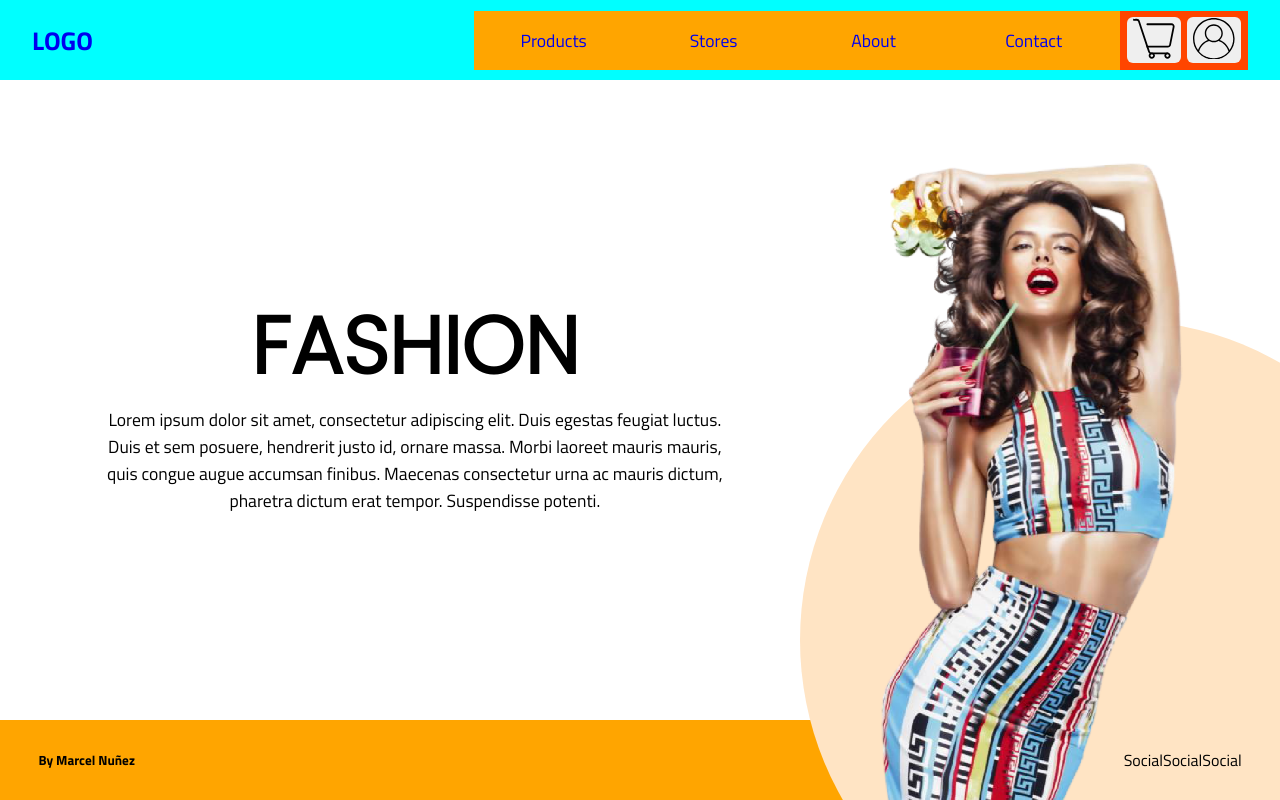
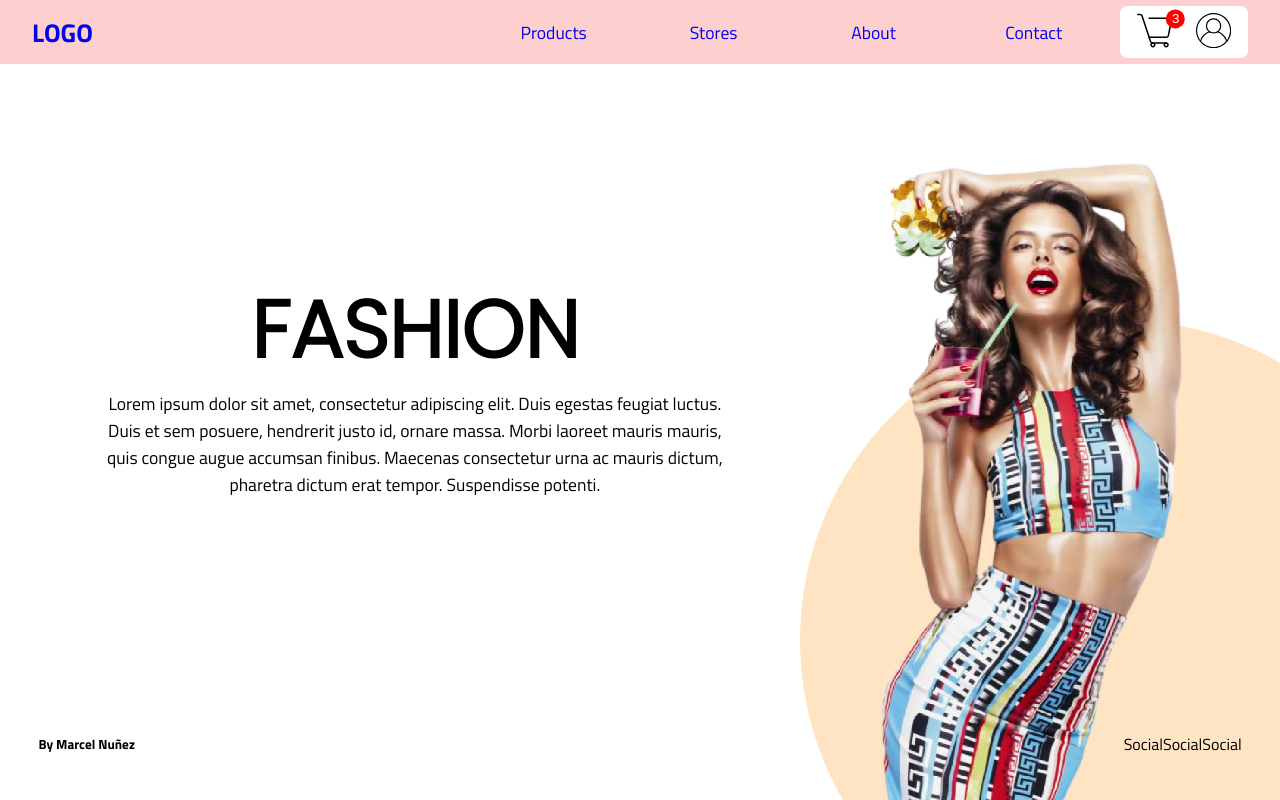
Before and after one commit to MarcelNDG/fashion-for-portfolio, a React (Create React App) app: page / in a window 1280 px wide. Built offline with nearby package versions, Linux system fonts and the light colour scheme.

Commit message:
Progress style header

```diff
--- a/src/App.css
+++ b/src/App.css
@@ -23,9 +23,9 @@ font-family: "Titillium Web", sans-serif;
 header{
  display: grid;
  justify-content: space-between;
- background-color: aqua;
+ background-color: #fdcfcf;
  align-items: center;
- height: 10vh;
+ height: 8vh;
  grid-template-columns: 1fr 0.8fr;
  grid-gap: 0.4rem;
  padding: 0 1rem;
@@ -54,7 +54,7 @@ main{
 
 footer{
   grid-area: footer;
-  background-color: orange;
+ /* background-color: orange; */
   min-height: 4rem;
   height: 10vh;
   padding: 0 1rem;
@@ -76,11 +76,12 @@ footer{
 }
 
 .headerWrap{
-  display: grid;
+  display: none;
+  height: 8vh;
   grid-template-columns: 1fr 0.2fr;
   grid-gap: 0.4rem;
   justify-content: space-between;
-  background-color: orange;
+ /* background-color: orange; */
 }
 
 
@@ -88,7 +89,6 @@ footer{
   display: none;
   /* flex */
   align-items: center;
-
 }
 
 .headerBtnList{
@@ -107,12 +107,28 @@ footer{
 
 .headerOptionsWrap{
   display: flex;
+  height: 6.6vh;
+  width: 8rem;
+  border-radius: 7px;
   justify-content: center;
   align-items: center;
-  background-color: orangered;
-  width: 8rem;
+  align-self: center;
+  background-color: #fff;
 }
 
+.cartBtn{
+  position: relative;
+}
+.cartNumber{
+  position: absolute;
+  background-color: red;
+  color: #fff;
+  padding: 0.1rem 0;
+  border-radius: 50%;
+  width: 1.2rem;
+  height: 1.2rem;
+  transform: translate(1.8rem, -2.6rem);
+}
 
 /* --- Mobile BTN --- */
 .mobileBtnWrap{
@@ -124,10 +140,10 @@ footer{
   padding: 1rem;
 
   min-height: 3rem;
-  height: 10vh;
+  height: 8vh;
   width: 100%;
 
-  z-index: 0;
+  z-index: 1;
 }
 
 .mobileBtnWrap button{
@@ -145,11 +161,8 @@ footer{
   cursor: pointer;
   border: none;
   border-radius: 6px;
+  background-color: transparent;
 }
-.userIcon{
-
-}
-
 
 .navOptionBtn button h2{
   margin: 0;
@@ -159,8 +172,8 @@ footer{
 }
 
 .userIcon{
-  height: 2.6rem;
-  width: 2.6rem;
+  height: 2.2rem;
+  width: 2.2rem;
 }
 
 .hmbgIcon{
@@ -309,6 +322,9 @@ z-index: 2;
     padding-right: 2rem;
   }
 
+  .headerWrap{
+    display: flex;
+  }
   .headerOptionsWrap{
     display: flex;
     flex-direction: column;
--- /dev/null
+++ b/src/components/CartNumber.js
@@ -0,0 +1,11 @@
+import React from 'react'
+
+const CartNumber = () => {
+    return (
+        <div className='cartNumber'>
+            3
+        </div>
+    )
+}
+
+export default CartNumber
--- a/src/components/HeaderContent.js
+++ b/src/components/HeaderContent.js
@@ -3,6 +3,8 @@ import { Link } from 'react-router-dom'
 
 import {ReactComponent as UserIcon} from '../icon/user.svg';
 import {ReactComponent as ShopCart} from '../icon/shopping-cart.svg';
+
+import CartNumber from '../components/CartNumber'
 
 const HeaderContent = () => {
     return (
@@ -20,8 +22,9 @@ const HeaderContent = () => {
                 <div className='headerOptionsWrap'>
                     <div className='navOptionBtn'>
 
-                        <button>
+                        <button className='cartBtn'>
                             <ShopCart className='userIcon' />
+                            <CartNumber />
                         </button>
                         <button>
                             <UserIcon className='userIcon' />
--- a/src/pages/About.js
+++ b/src/pages/About.js
@@ -1,4 +1,6 @@
 import React from 'react'
+
+import MobileBtn from '../components/MobileBtn'
 import HeaderContent from '../components/HeaderContent'
 import FooterContent from '../components/FooterContent'
 
@@ -30,6 +32,7 @@ const About = () => {
             </footer>
 
             <img className='modelPic' src={Model} alt="Model" />
+            <MobileBtn />
         </>
     )
 }
--- a/src/pages/Sale.js
+++ b/src/pages/Sale.js
@@ -11,6 +11,10 @@ const Sale = () => {
        </header>
 
        <main>
+            <div className='salesWrap'>
+                <h2>Title</h2>
+
+            </div>
        </main>
 
        <footer>
```
Also changed, not shown: src/pages/Home.js (+2 -6 lines).
